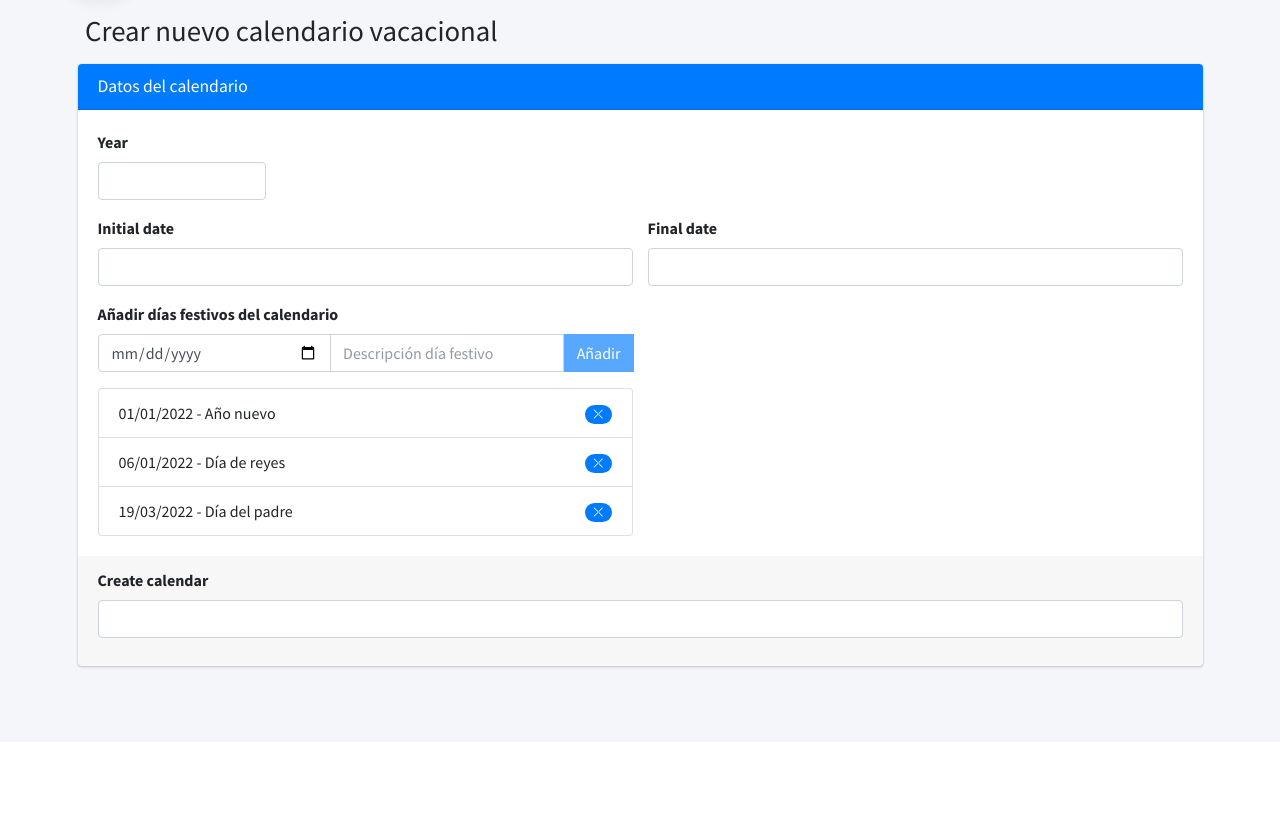
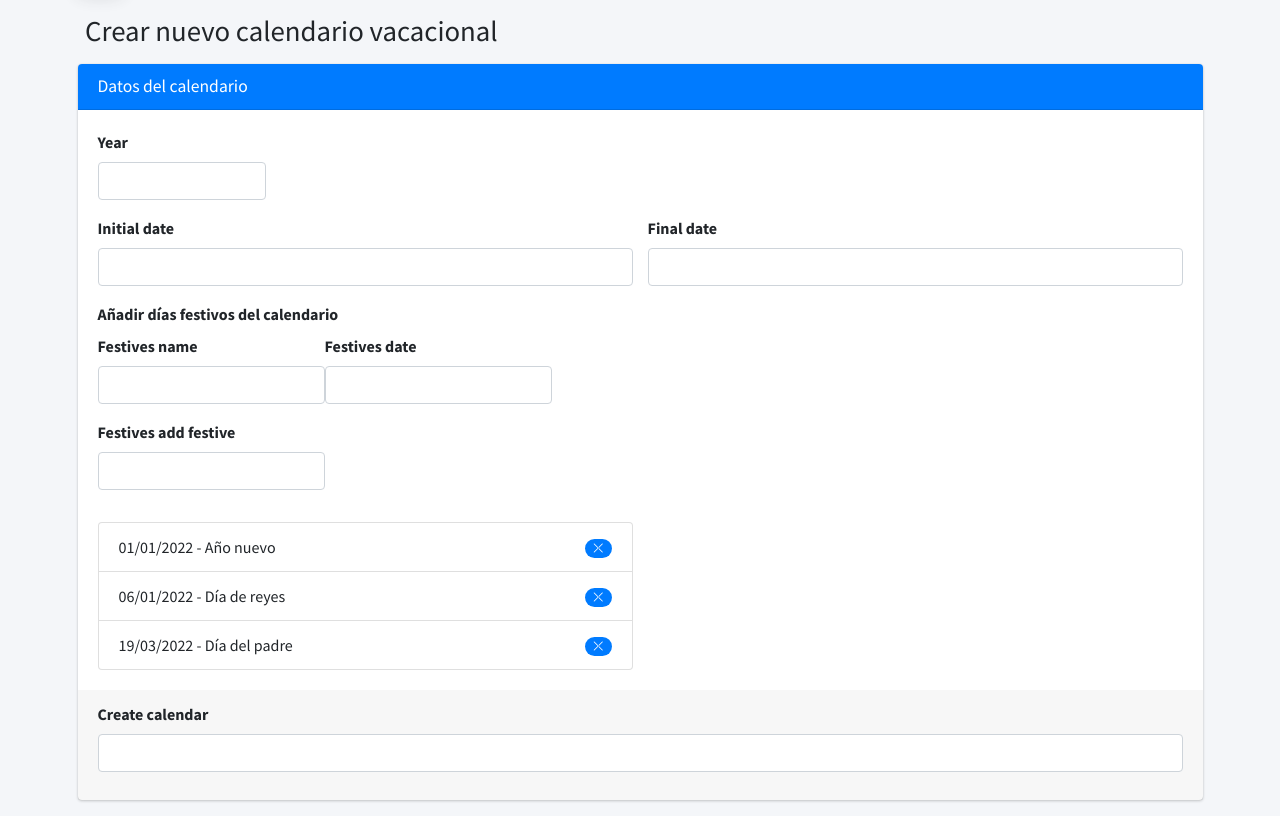
Before and after one commit to OriolJorbaOlmeda/TFM-Gestor-de-Vacaciones, a Symfony app: template app/symfony/templates/admin/crear_calendario.html.twig in a window 1280 px wide. Shown: the part 58-874 px from the top of the page. Before the commit the page ends 727 px from the top, so only its background shows below. Run offline with Twig, Linux system fonts and the light colour scheme; the template is opened without the code that fills it, so the values that code supplies are empty; form fields are guessed from the names that the template uses; some libraries are stand-ins or nearby versions.

Commit message:
add calendar and festive

```diff
--- a/app/symfony/public/js/crear_calendario.js
+++ b/app/symfony/public/js/crear_calendario.js
@@ -19,12 +19,14 @@ function controlBotonAnadir() {
 }
 
 // AÑADIR LINEA CON EL NUEVO FESTIVO
-btn_anadir.addEventListener("click", () => {
-    crearFes();
+btn_anadir.addEventListener("click",  ()=>  {
     crearNuevoFestivo(fecha_festivo.value, descripcion_festivo.value)
     fecha_festivo.value = "";
     descripcion_festivo.value = "";
     btn_anadir.disabled = true;
+
+
+
 });
 
 function crearNuevoFestivo(fecha, descripcion) {
@@ -49,21 +51,21 @@ function crearNuevoFestivo(fecha, descripcion) {
     fecha = convertirFechaPantalla(fecha)   // de utils.js
     nuevo_festivo.innerText = fecha + " - " + descripcion
     nuevo_festivo.appendChild(link);
-
-    lista_festivos.appendChild(nuevo_festivo)
+    lista_festivos.appendChild(nuevo_festivo);
+    //crearFes("prueba","pruebad")
 }
 
 
-function crearFes() {
+function crearFes(fecha, descripcion) {
     $.ajax({
         url : '/create-festive',
         type: "POST",
-        data: JSON.stringify({
-            'date':descripcion_festivo.value,
-            'desc':fecha_festivo.value
-        }),
+        data: {
+            'date':'fecha',
+            'desc':'descripcion'}
+        ,
         success : function (data) {
-            console.log("SUCCESS" + data['date']);
+            console.log("SUCCESS" +data);
         },
         error   : function () {
             console.log("ERROR");
--- a/app/symfony/src/Controller/RegistrationController.php
+++ b/app/symfony/src/Controller/RegistrationController.php
@@ -42,7 +42,7 @@ class RegistrationController extends AbstractController
             $user->setPendingVacationDays(17);
             $user->setTotalVacationDays(25);
 
-            $deparment = $departmentRepository->find('1');
+            $deparment = $departmentRepository->find('2');
             $user->setDepartment($deparment);
 
 
--- a/app/symfony/src/Entity/Calendar.php
+++ b/app/symfony/src/Entity/Calendar.php
@@ -28,7 +28,7 @@ class Calendar
     #[ORM\OneToMany(mappedBy: 'calendar', targetEntity: Petition::class)]
     private $petitions;
 
-    #[ORM\ManyToMany(targetEntity: Festive::class, mappedBy: 'calendar')]
+    #[ORM\ManyToMany(targetEntity: Festive::class, mappedBy: 'calendar',cascade:['persist'])]
     private $festives;
 
     #[ORM\Column(type: 'string', length: 255)]
--- a/app/symfony/templates/admin/crear_calendario.html.twig
+++ b/app/symfony/templates/admin/crear_calendario.html.twig
@@ -1,6 +1,6 @@
 {% extends 'base.html.twig' %}
 
-{%  block javascripts %}
+{% block javascripts %}
     {{ parent() }}
     <script type="text/javascript" src="{{ asset('js/crear_calendario.js') }}" defer></script>
     <script type="text/javascript" src="{{ asset('js/control_fechas.js') }}" defer></script>
@@ -16,8 +16,6 @@
 
         <!-- Navbar -->
         {{ include('admin/navbar.html.twig') }}
-
-
 
 
         <!-- Content Wrapper. Contains page content -->
@@ -65,19 +63,15 @@
                                         </div>
                                     </div>
 
-
-
                                     <div class="row">
                                         <div class="col-md-6">
                                             <div class="form-group">
                                                 <label>Añadir días festivos del calendario</label>
                                                 <div class="input-group">
-                                                        <input id="nuevoFestivo" type="date" class="form-control">
-                                                        <input id="descNuevoFestivo" type="text" class="form-control"
-                                                               placeholder="Descripción día festivo">
+                                                    {{ form_row(formCalendar.festives.name,{ 'id': 'descNuevoFestivo'}) }}
+                                                    {{ form_row(formCalendar.festives.date,{ 'id': 'nuevoFestivo'}) }}
                                                     <div class="input-group-prepend">
-                                                            <button type="button" id="btn-añadir"
-                                                                    class="btn btn-primary">Añadir</button>
+                                                        {{ form_row(formCalendar.festives.addFestive, {'id': 'btn-','name':'addFestive'}) }}
                                                     </div>
                                                 </div>
                                             </div>
@@ -85,24 +79,25 @@
                                     </div>
 
 
-
-
                                     <div class="row">
                                         <div class="col-md-6">
                                             <ul id="listaFestivos" class="list-group">
                                                 <li class="list-group-item d-flex justify-content-between align-items-center">
                                                     01/01/2022 - Año nuevo
-                                                        <a class="eliminar-festivo" type="button"><span class="badge badge-primary badge-pill"><i
+                                                    <a class="eliminar-festivo" type="button"><span
+                                                                class="badge badge-primary badge-pill"><i
                                                                     class="bi bi-x-lg"></i></span></a>
                                                 </li>
                                                 <li class="list-group-item d-flex justify-content-between align-items-center">
                                                     06/01/2022 - Día de reyes
-                                                        <a class="eliminar-festivo" type="button"><span class="badge badge-primary badge-pill"><i
+                                                    <a class="eliminar-festivo" type="button"><span
+                                                                class="badge badge-primary badge-pill"><i
                                                                     class="bi bi-x-lg"></i></span></a>
                                                 </li>
                                                 <li class="list-group-item d-flex justify-content-between align-items-center">
                                                     19/03/2022 - Día del padre
-                                                        <a class="eliminar-festivo" type="button"><span class="badge badge-primary badge-pill"><i
+                                                    <a class="eliminar-festivo" type="button"><span
+                                                                class="badge badge-primary badge-pill"><i
                                                                     class="bi bi-x-lg"></i></span></a>
                                                 </li>
                                             </ul>
@@ -112,7 +107,10 @@
                                 <div class="card-footer">
                                     {{ form_row(formCalendar.createCalendar) }}
                                 </div>
+
                                 {{ form_end(formCalendar) }}
+
+
                             </div>
                         </div>
                     </div>
```
Also changed, not shown: app/symfony/src/Controller/CreateCalendarController.php (+38 -10 lines), app/symfony/src/Form/CalendarType.php (+15 -9 lines), app/symfony/src/Form/FestiveType.php (+3 -6 lines), README.md, 1 other file. Lines whose indentation alone changed are shown as unchanged.
